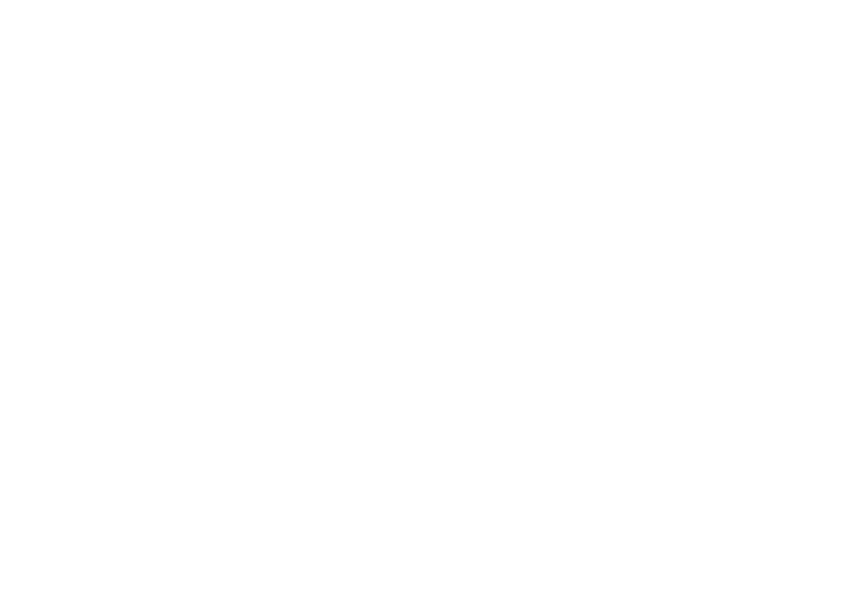
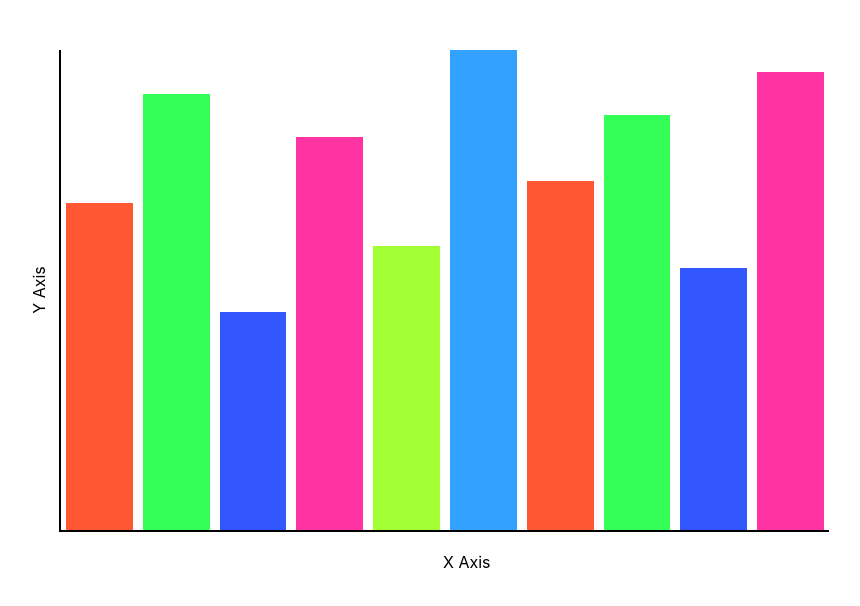
Before and after one commit to sahilrahmani89/react-ui-code, a React (Create React App) app: page /bar in a window 1280 px wide. Before the commit this address had no page. Shown: the top 606 px of the page, without its empty margins (197-1057 px from the left). Built offline with nearby package versions, Linux system fonts and the light colour scheme.

Commit message:
added chart

```diff
--- a/src/App.js
+++ b/src/App.js
@@ -5,6 +5,7 @@
 import BoxClick from "./pages/BoxClick";
 import Comment from "./components/comment/Comment";
 import CreateCircle from "./components/createCircle/CreateCircle";
+import Bar from "./components/bar/Bar";
 
 
 
@@ -30,6 +31,10 @@
          element ={<CreateCircle/>}
          path="create-circle"
          />
+        <Route
+         element ={<Bar/>}
+         path="bar"
+         />
       </Routes>
     </>
   );
--- /dev/null
+++ b/src/components/bar/Bar.js
@@ -0,0 +1,14 @@
+import React from 'react'
+import { barChartData } from '../../mock-data/bar/bardata'
+import BarContainer from './BarContainer'
+import './bar.css'
+
+const Bar = () => {
+  return (
+    <div style={{marginTop:'50px'}}>
+        <BarContainer data={barChartData}/>
+    </div>
+  )
+}
+
+export default Bar
--- /dev/null
+++ b/src/components/bar/BarContainer.js
@@ -0,0 +1,28 @@
+import React,{useMemo} from 'react'
+import SingleBar from './SingleBar'
+
+const BarContainer = ({data}) => {
+  const heightOfBar = useMemo(()=>{
+    return Math.max(...data.map((item)=>item.height))
+  },[])
+  return (
+    <div className='container'>
+        <div className='chart'>
+          {
+            data.length ? data.map((item)=>{
+             return <React.Fragment key={item.id}>
+                  <SingleBar
+                    {...item}
+                    heightOfBar={(item.height/heightOfBar)*100}
+                  />
+               </React.Fragment>
+            }) :''
+          }
+        </div>
+        <div className='y-axis-label'>Y Axis</div>
+        <div className='x-axis-label'>X Axis</div>
+    </div>
+  )
+}
+
+export default BarContainer
--- /dev/null
+++ b/src/components/bar/SingleBar.js
@@ -0,0 +1,14 @@
+import React from 'react'
+
+const SingleBar = ({name, color, heightOfBar,}) => {
+
+  return (
+    <div className='singleBar' style={{height:`${heightOfBar}%`,backgroundColor:color}}>
+        <div className='bar-content'>
+            {name}
+        </div>
+    </div>
+  )
+}
+
+export default SingleBar
--- /dev/null
+++ b/src/components/bar/bar.css
@@ -0,0 +1,47 @@
+.container{
+    position: relative;
+    width: 60%;
+    margin:0 auto;
+    height: 60vh;
+}
+.chart{
+    width: 100%;
+    height: 100%;
+    border:2px solid #000;
+    border-top-width: 0px;
+    border-right-width: 0px;
+    display: flex;
+    justify-content: space-between;
+    align-items: flex-end;
+
+}
+.y-axis-label{
+    position: absolute;
+    top: 50%;
+    transform: translate(-50%, -50%) rotate(-90deg);
+    margin-left: -20px;
+
+}
+.x-axis-label{
+    position: absolute;
+    left: 50%;
+    margin-top: 20px;
+}
+.singleBar{
+    flex: 1;
+    margin:0 5px;
+}
+.bar-content{
+    display: none;
+    transform: translate(0px, -30px);
+    transition: 1s;
+
+}
+.singleBar:hover .bar-content{
+    display: block;
+}
+@media (max-width:991px){
+    .container{
+        width: 90%;
+    }
+}
--- /dev/null
+++ b/src/mock-data/bar/bardata.js
@@ -0,0 +1,62 @@
+export const barChartData = [
+    {
+      id: 1,
+      name: 'Bar 1',
+      height: 150,
+      color: '#FF5733'
+    },
+    {
+      id: 2,
+      name: 'Bar 2',
+      height: 200,
+      color: '#33FF57'
+    },
+    {
+      id: 3,
+      name: 'Bar 3',
+      height: 100,
+      color: '#3357FF'
+    },
+    {
+      id: 4,
+      name: 'Bar 4',
+      height: 180,
+      color: '#FF33A1'
+    },
+    {
+      id: 5,
+      name: 'Bar 5',
+      height: 130,
+      color: '#A1FF33'
+    },
+    {
+      id: 6,
+      name: 'Bar 6',
+      height: 220,
+      color: '#33A1FF'
+    },
+    {
+      id: 7,
+      name: 'Bar 7',
+      height: 160,
+      color: '#FF5733'
+    },
+    {
+      id: 8,
+      name: 'Bar 8',
+      height: 190,
+      color: '#33FF57'
+    },
+    {
+      id: 9,
+      name: 'Bar 9',
+      height: 120,
+      color: '#3357FF'
+    },
+    {
+      id: 10,
+      name: 'Bar 10',
+      height: 210,
+      color: '#FF33A1'
+    }
+  ];
--- a/src/pages/Homepage.js
+++ b/src/pages/Homepage.js
@@ -8,6 +8,8 @@
         <div><Link to={'/box'}>Box As per 2d array o & 1</Link></div>
         <div><Link to={'/comment-widget'}>Comment Widget</Link></div>
         <div><Link to={'/create-circle'}>Create Circle</Link></div>
+        <div><Link to={'/bar'}>Bar</Link></div>
+
 
     </div>
   )
```
